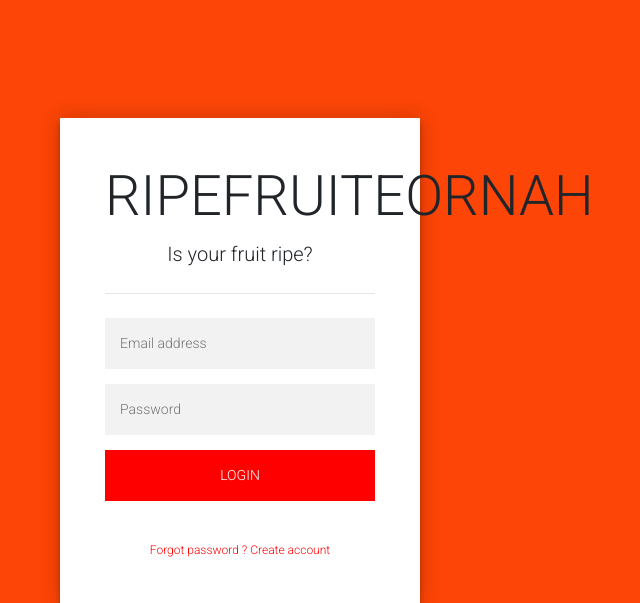
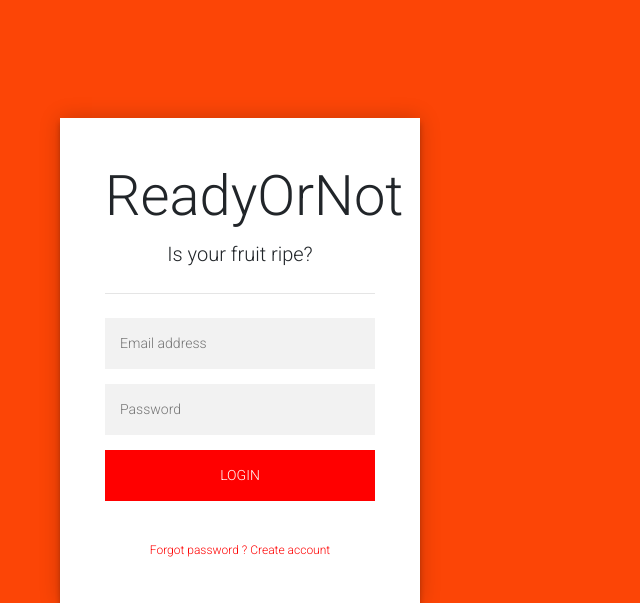
Before and after one commit to JackRossProjects/ReadyOrNot, a Flask app: template templates/connexion.html in a window 1280 px wide. Shown: the part 56-659 px from the top of the page, without its empty margins (40-680 px from the left). Run offline with Flask 2, Linux system fonts and the light colour scheme; the template is opened without the code that fills it, so the values that code supplies are empty; some libraries are stand-ins or nearby versions.

Commit message:
Update connexion.html

```diff
--- a/templates/connexion.html
+++ b/templates/connexion.html
@@ -8,7 +8,7 @@
               <div class="login-page" style="float: left">
                 <div class="form">
 
-                  <h1 class="display-4">RIPEFRUITEORNAH</h1>
+                  <h1 class="display-4">ReadyOrNot</h1>
                   <p class="lead">Is your fruit ripe?</p>
                   <hr class="my-4">
                   {% if smessage %}
```
